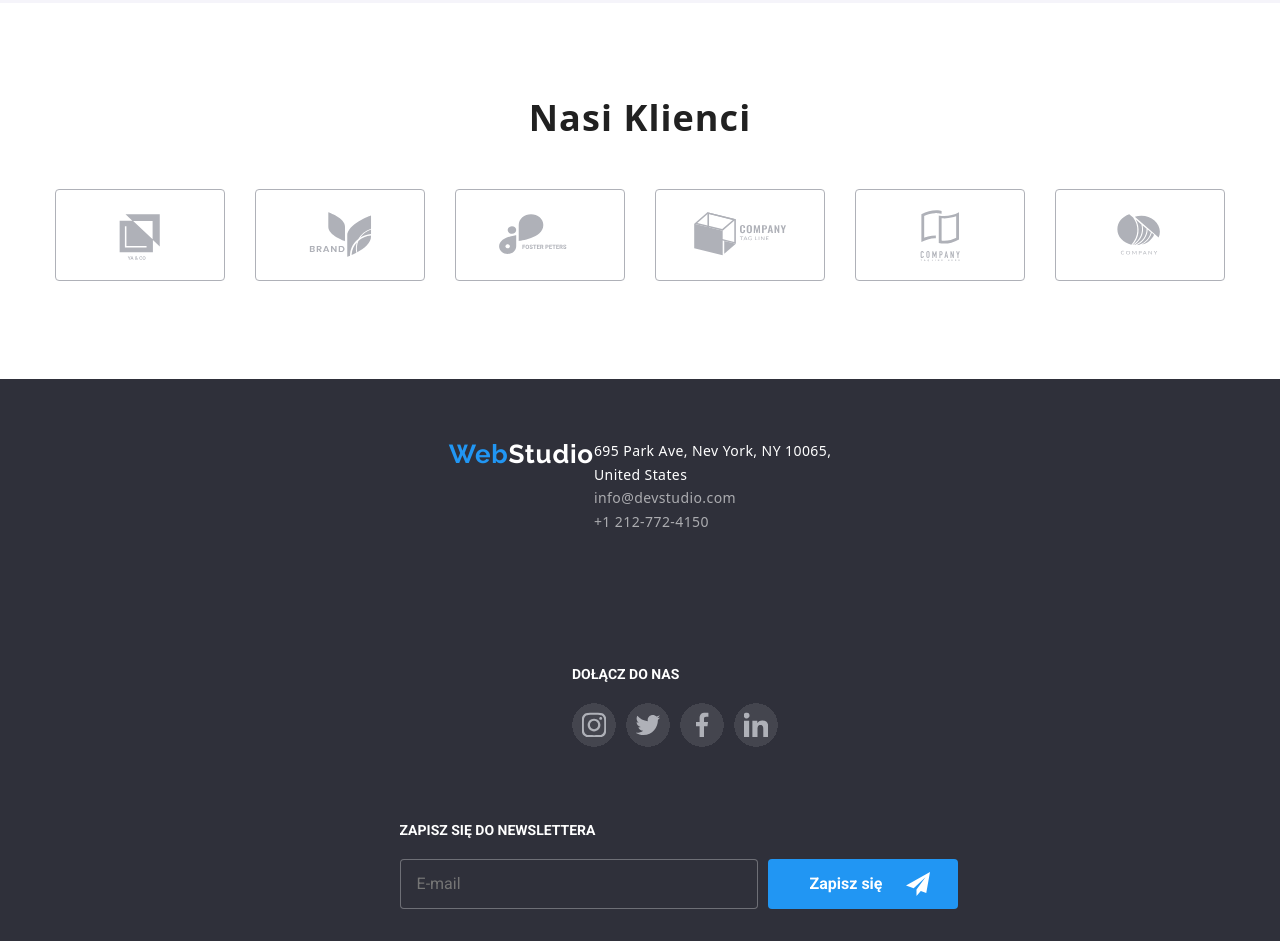
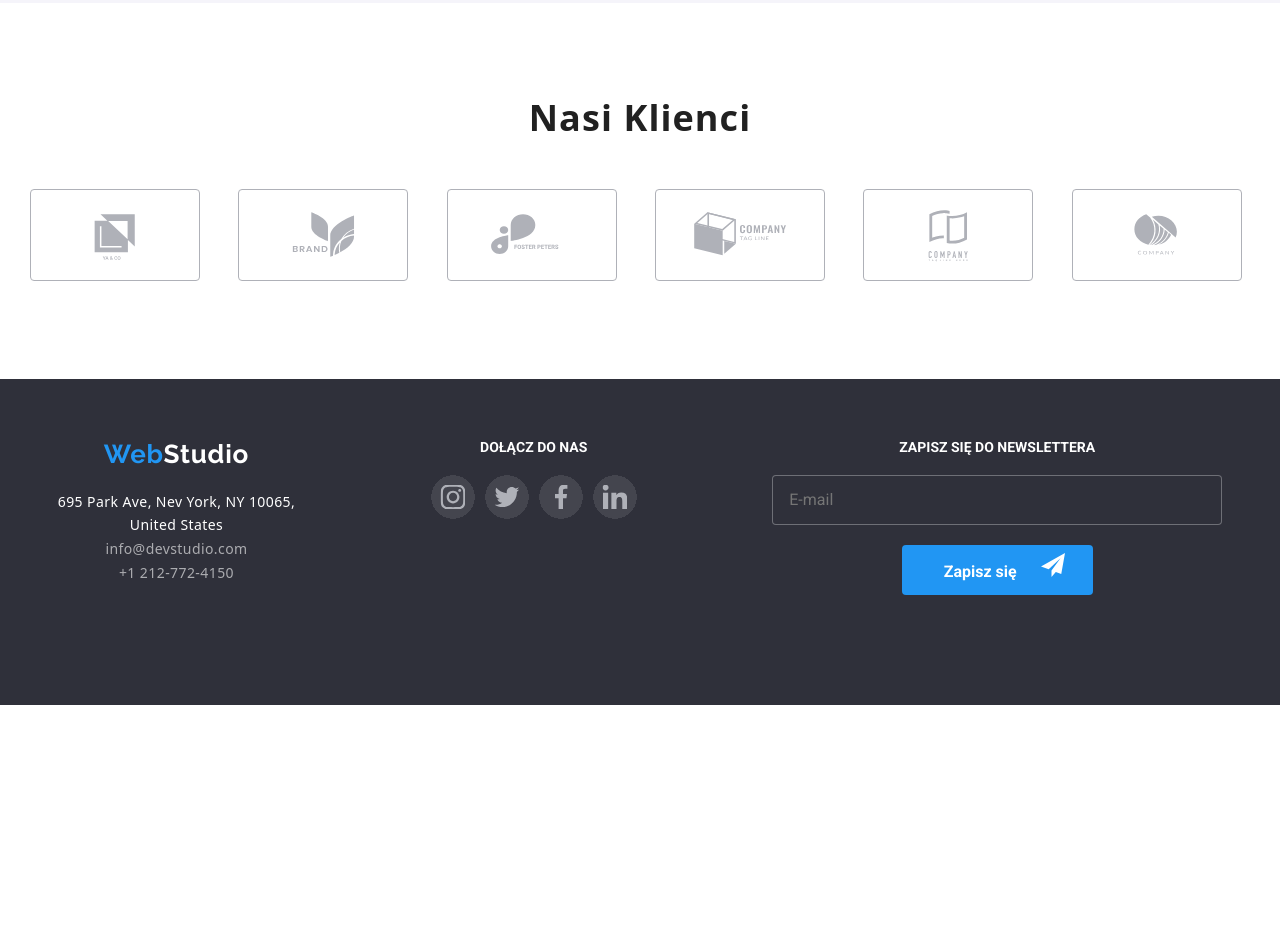
Before and after one commit to PawelBogusz1/goit-markup-hw-08, a website: page index.html in a window 1280 px wide. Shown: the part 2387-3328 px from the top of the page. After the commit the page ends 3092 px from the top, so only its background shows below. Drawn offline with nearby package versions, Linux system fonts and the light colour scheme; files whose address does not match are found by name.

Commit message:
Homework08

```diff
--- a/index.html
+++ b/index.html
@@ -531,37 +531,37 @@
             Nasi Klienci
           </h2>
           <ul class="section-customer__list">
-            <li>
+            <li class="section-customer__icons">
               <svg class="section-customer__icon" width="170" height="92">
                 <use href="./images/icons.svg/icons.svg#icon-client1"></use>
               </svg>
             </li>
 
-            <li>
+              <li class="section-customer__icons">
               <svg class="section-customer__icon" width="170" height="92">
                 <use href="./images/icons.svg/icons.svg#icon-client5"></use>
               </svg>
             </li>
 
-            <li>
+              <li class="section-customer__icons">
               <svg class="section-customer__icon" width="170" height="92">
                 <use href="./images/icons.svg/icons.svg#icon-client4"></use>
               </svg>
             </li>
 
-            <li>
+             <li class="section-customer__icons">
               <svg class="section-customer__icon" width="170" height="92">
                 <use href="./images/icons.svg/icons.svg#icon-client6"></use>
               </svg>
             </li>
 
-            <li>
+             <li class="section-customer__icons">
               <svg class="section-customer__icon" width="170" height="92">
                 <use href="./images/icons.svg/icons.svg#icon-client2"></use>
               </svg>
             </li>
 
-            <li>
+              <li class="section-customer__icons">
               <svg class="section-customer__icon" width="170" height="92">
                 <use href="./images/icons.svg/icons.svg#icon-client3"></use>
               </svg>
@@ -695,15 +695,16 @@
             <label class="section-footer__form-label" for="email"
               >ZAPISZ SIĘ DO NEWSLETTERA</label
               >
+              <ul class="section-footer__form-lista">
+                <li class="section-footer__form-element1">
 
-            <div class="section-footer__form-mail">
               <input
               type="email"
               name="email"
               id="email"
               placeholder="E-mail"
-              />
-
+              /></li>
+              <li class="section-footer__form-element2">
               <button type="submit" class="section-footer__button">
                 Zapisz się<svg
                 class="section-footer__icon"
@@ -713,7 +714,10 @@
                 <use href="./images/icons.svg/icons.svg#icon-iconsend"></use>
                       </svg>
             </button>
-            </div>
+              </li>
+              </ul>
+            </form>
+            </form>
           </form>
         </div>
       </div>
--- a/sass/components/_section-customer.scss
+++ b/sass/components/_section-customer.scss
@@ -7,7 +7,10 @@
     transition-duration: 250ms;
     transition-timing-function: cubic-bezier(0.4, 0, 0.2, 1);
 
-
+}
+.section-customer__icons{
+  justify-content: center;
+  flex-basis: calc((100% - 180px) / 2);
 }
 
 .section-customer__icon:hover,
@@ -65,8 +68,11 @@ padding-bottom: 94px;
     transition-timing-function: cubic-bezier(0.4, 0, 0.2, 1);
      flex-basis: calc((100% - 60px) / 2);
  }
+ .section-customer__icons{
+  justify-content: center;
+  flex-basis: calc((100% - 180px) / 3);
 }
-
+   }
 
       @media screen and (min-width: 1200px) {
  .section-customer__list{
@@ -85,5 +91,10 @@ padding-bottom: 94px;
     transition-property: border-color;
     transition-duration: 250ms;
     transition-timing-function: cubic-bezier(0.4, 0, 0.2, 1);
+
  }
+ .section-customer__icons{
+  justify-content: center;
+  flex-basis: calc((100% - 180px) / 6);
 }
+      }
--- a/sass/components/_section-footer.scss
+++ b/sass/components/_section-footer.scss
@@ -1,101 +1,27 @@
-
-
- .section-footer__social-list{
+footer {
+  background-color: #2f303a;
+  padding-bottom: 60px;
+}
+.section-footer {
   display: flex;
-flex-direction: row;
-list-style: none;
-flex-grow: 1;
-gap:10px;
-
-
+  flex-direction: column;
+  text-align: center;
 }
- .section-footer__form-label{
+.section-footer__contact {
   display: flex;
-flex-direction:row;
-list-style: none;
-flex-grow: 1;
-gap:10px;
-padding-left: 78px;
-padding-top: 72px;
-    font-family: Roboto;
-font-Weight:700;
-font-size: 14px;
-line-height:16.41px;
+  flex-direction: column;
+  align-items: center;
+}
+.section-footer__contact-logo1 {
+  color: var(--brand-color-czcionka2);
 }
 
- .section-footer__form-mail{
-     display: flex;
-flex-direction:row;
-list-style: none;
-flex-grow: 1;
-gap:10px;
-padding-top: 20px;;
-padding-left: 78px;
-padding-bottom: 32px;
+.section-footer__contact-logo2 {
+  color: var(--brand-color-czcionka3);
 }
 
-
-.section-footer__button{
-border: 1px solid rgba(255, 255, 255, 0.3);
-background-color:var(--brand-color-background4);
-border-radius: 4px;
-font-family: Roboto;
-color:var(--brand-color-czcionka3);
-font-Weight:700;
-font-Size:16px;
-Line-height:30px;
-cursor: pointer;
-display: flex;
-align-items: center;
-   padding-left: 42px;
-    padding-top: 8px;
-    padding-bottom: 8px;
-     border: 0px;
-}
-
-
-
-
-.section-footer__icon{
-    fill:var(--brand-color-czcionka3);
-    margin-left: 24px;
-    margin-right: 28px;
-    display: flexbox;
-   align-items: center;
-
-}
-
-
-    .section-footer__social-icon{
-        justify-content:flex-start;
-      margin: 0.0rem;
- padding: 0.6rem;
-Fill: #AFB1B8;
-background: radial-gradient(circle,rgba(255, 255, 255, 0.1)70% 70%, var(--brand-color-background)70%);
-transition: 250ms;
-  transition-timing-function: cubic-bezier(0.4, 0, 0.2, 1);
-
-
-    }
-
-.section-footer__social-icon:hover{
-   background: radial-gradient(circle, #2196f3 70%, var(--brand-color-background)70%);
-   fill:white;
-
-  }
-
-
-.section-footer__contact-logo1{
-    color:var(--brand-color-czcionka2);
-}
-
-    .section-footer__contact-logo2{
-        color:var(--brand-color-czcionka3)
-    }
-
-
-.section-footer__contact-logo{
-    display:block;
+.section-footer__contact-logo {
+  display: block;
   padding-bottom: 20px;
   color: var(--brand-color-czcionka2);
   font-family: "Raleway";
@@ -106,254 +32,164 @@ transition: 250ms;
   transition: 250ms;
   transition-timing-function: cubic-bezier(0.4, 0, 0.2, 1);
 }
+.section-footer__social-list {
+  display: flex;
+  flex-direction: row;
+  list-style: none;
+  flex-grow: 1;
+  gap: 10px;
+  justify-content: center;
+}
+.section-footer__form-label {
+  display: flex;
+  flex-direction: row;
+  list-style: none;
+  flex-grow: 1;
+  gap: 10px;
+  justify-content: center;
 
-        .section-footer__address-linker{
-    color: rgba(255, 255, 255, 0.6);;
+  font-family: Roboto;
+  font-weight: 700;
   font-size: 14px;
-        font-weight: 400;
-        line-height: 1.71;
-        letter-spacing: 0.03em;
-        font-style:normal;
-        transition: 250ms;
-  transition-timing-function: cubic-bezier(0.4, 0, 0.2, 1);
-
+  line-height: 16.41px;
 }
 
-.section-footer__address{
+.section-footer__contact-logo:hover,
+.section-footer__address-linker:hover {
+  color: var(--brand-color-czcionka2);
+}
+.section-footer__contact-logo:focus,
+.section-footer__address-linker:focus {
+  color: var(--brand-color3);
+}
+
+.section-footer__contact-logo,
+.section-footer__address-linker {
+  text-decoration: none;
+}
+
+.section-footer__social-icon:hover {
+  background: radial-gradient(
+    circle,
+    #2196f3 70%,
+    var(--brand-color-background) 70%
+  );
+  fill: white;
+}
+
+.section-footer__address {
   font-size: 14px;
   font-weight: 400;
   line-height: 1.71;
   letter-spacing: 0.03em;
   font-style: normal;
-        color:var(--brand-color-czcionka3)
+  color: var(--brand-color-czcionka3);
+  text-align: center;
 }
-
-.section-footer__social-header{
-    display: block;
-    padding-bottom: 20px;
-    font-family: Roboto;
-font-Weight:700;
+.section-footer__address-linker {
+  color: rgba(255, 255, 255, 0.6);
   font-size: 14px;
-line-height:16.41px;
+  font-weight: 400;
+  line-height: 1.71;
+  letter-spacing: 0.03em;
+  font-style: normal;
+  transition: 250ms;
+  transition-timing-function: cubic-bezier(0.4, 0, 0.2, 1);
 }
-
-
-.section-footer__contact{
-    padding-top: 60px;
-    padding-bottom: 60px;
-    display: flex;
-}
-
-.section-footer{
-    display: flex;
- flex-wrap: wrap;
-   align-items: center;
-   flex-direction: column;
-
-
-}
-
-.section-footer__social{
-    padding-top: 72px;
-    margin-left: 70px;
-}
-
-.section-footer__contact-logo:hover,
-.section-footer__address-linker:hover
-
-
-{
-  color:var(--brand-color-czcionka2);
-
-}
-.section-footer__contact-logo:focus,
-.section-footer__address-linker:focus
-{
-
-    color:var(--brand-color3);
-
-}
-
-
-.section-footer__contact-logo,
-.section-footer__address-linker{
- text-decoration: none;
-}
-
- @media screen and (min-width: 1200px) {
- .section-footer__social-list{
+.section-footer__social-list {
   display: flex;
   flex-direction: row;
   list-style: none;
   flex-grow: 1;
-gap:10px;
-
-
- }
- .section-footer__form-label{
-     display: flex;
-flex-direction:row;
-list-style: none;
-flex-grow: 1;
-gap:10px;
-padding-left: 78px;
-padding-top: 72px;
-    font-family: Roboto;
-font-Weight:700;
-font-size: 14px;
-line-height:16.41px;
+  gap: 10px;
 }
 
- .section-footer__form-mail{
-     display: flex;
-flex-direction:row;
-list-style: none;
-flex-grow: 1;
-gap:10px;
-padding-top: 20px;;
-padding-left: 78px;
-padding-bottom: 32px;
+.section-footer__social-header {
+  display: block;
+  padding-bottom: 20px;
+  padding-top: 60px;
+  font-family: Roboto;
+  font-weight: 700;
+  font-size: 14px;
+  line-height: 16.41px;
 }
 
+.section-footer__social-icon {
+  justify-content: flex-start;
+  margin: 0rem;
+  padding: 0.6rem;
+  fill: #afb1b8;
+  background: radial-gradient(
+    circle,
+    rgba(255, 255, 255, 0.1) 70% 70%,
+    var(--brand-color-background) 70%
+  );
+  transition: 250ms;
+  transition-timing-function: cubic-bezier(0.4, 0, 0.2, 1);
+}
 
-.section-footer__button{
+.section-footer__icon {
+  fill: var(--brand-color-czcionka3);
+  margin-left: 24px;
+  margin-right: 28px;
+  display: flexbox;
+  align-items: center;
+}
+.section-footer__form-element1 {
+  padding-top: 20px;
+  padding-bottom: 20px;
+}
+
+.section-footer__button {
   border: 1px solid rgba(255, 255, 255, 0.3);
-background-color:var(--brand-color-background4);
+  background-color: var(--brand-color-background4);
   border-radius: 4px;
   font-family: Roboto;
-color:var(--brand-color-czcionka3);
-font-Weight:700;
-font-Size:16px;
-Line-height:30px;
+  color: var(--brand-color-czcionka3);
+  font-weight: 700;
+  font-size: 16px;
+  line-height: 30px;
   cursor: pointer;
-display: flex;
-align-items: center;
+
   padding-left: 42px;
   padding-top: 8px;
   padding-bottom: 8px;
   border: 0px;
 }
 
+// TABLET
 
-
-
-.section-footer__icon{
-    fill:var(--brand-color-czcionka3);
-    margin-left: 24px;
-    margin-right: 28px;
-    display: flexbox;
+@media screen and (min-width: 768px) {
+  .section-footer {
+    display: flex;
+    flex-direction: row;
+    justify-content: space-around;
+    gap: 0 50px;
+    text-align: center;
+    flex-wrap: wrap;
+  }
+  .section-footer__contact {
+    padding-top: 60px;
+    padding-bottom: 60px;
+    display: flex;
+    flex-direction: column;
     align-items: center;
-
+  }
 }
 
+// DESKTOP
 
-    .section-footer__social-icon{
-        justify-content:flex-start;
-      margin: 0.0rem;
- padding: 0.6rem;
-Fill: #AFB1B8;
-background: radial-gradient(circle,rgba(255, 255, 255, 0.1)70% 70%, var(--brand-color-background)70%);
-transition: 250ms;
-  transition-timing-function: cubic-bezier(0.4, 0, 0.2, 1);
-
-
-    }
-
-.section-footer__social-icon:hover{
-   background: radial-gradient(circle, #2196f3 70%, var(--brand-color-background)70%);
-   fill:white;
-
-  }
-
-
-.section-footer__contact-logo1{
-    color:var(--brand-color-czcionka2);
-}
-
-    .section-footer__contact-logo2{
-        color:var(--brand-color-czcionka3)
-    }
-
-
-.section-footer__contact-logo{
-    display:block;
-    padding-bottom: 20px;
-    color: var(--brand-color-czcionka2);
-    font-family: "Raleway";
-        font-size: 26px;
-        font-weight: 700;
-        line-height: 1.19;
-        letter-spacing: 0.03em;
-        transition: 250ms;
-  transition-timing-function: cubic-bezier(0.4, 0, 0.2, 1);
-}
-
-        .section-footer__address-linker{
-    color: rgba(255, 255, 255, 0.6);;
-        font-size: 14px;
-        font-weight: 400;
-        line-height: 1.71;
-        letter-spacing: 0.03em;
-        font-style:normal;
-        transition: 250ms;
-  transition-timing-function: cubic-bezier(0.4, 0, 0.2, 1);
-
-        }
-
-.section-footer__address{
-        font-size: 14px;
-        font-weight: 400;
-        line-height: 1.71;
-        letter-spacing: 0.03em;
-        font-style: normal;
-        color:var(--brand-color-czcionka3)
-}
-
-.section-footer__social-header{
-    display: block;
-    padding-bottom: 20px;
-    font-family: Roboto;
-font-Weight:700;
-font-size: 14px;
-line-height:16.41px;
-}
-
-
-.section-footer__contact{
-    padding-top: 60px;
+@media screen and (min-width: 1199px) {
+  footer {
+    background-color: #2f303a;
     padding-bottom: 60px;
   }
-
-.section-footer{
-    display:flex;
-
-
+  .section-footer {
+    display: flex;
+    flex-direction: row;
+    flex-wrap: nowrap;
   }
-
-.section-footer__social{
-    padding-top: 72px;
-    margin-left: 70px;
-}
-
-.section-footer__contact-logo:hover,
-.section-footer__address-linker:hover
-
-
-{
-  color:var(--brand-color-czcionka2);
-
-}
-.section-footer__contact-logo:focus,
-.section-footer__address-linker:focus
-{
-
-    color:var(--brand-color3);
-
-}
-
-
-.section-footer__contact-logo,
-.section-footer__address-linker{
- text-decoration: none;
+  .section-footer__form {
+    padding-top: 60px;
   }
 }
--- a/sass/components/_section-team.scss
+++ b/sass/components/_section-team.scss
@@ -28,9 +28,6 @@
   font-size: 36px;
   line-height: 42px;
   letter-spacing: 0.03em;
-}
-
-.section-team__header {
   padding-bottom: 50px;
   padding-top: 94px;
 }
@@ -98,7 +95,7 @@
     justify-content: center;
     display: flex;
     margin-bottom: 30px;
-    max-width: 354px;
+   width:100vw;
     flex-basis: calc((100% - 60px) / 2);
   }
 }
--- a/sass/utils/_input-email.scss
+++ b/sass/utils/_input-email.scss
@@ -1,6 +1,7 @@
 
  #email{
-width:358px;
+width:80vw;
+max-width: 450px;
 Height:50px;
 border: 1px solid rgba(255, 255, 255, 0.3);
 background-color:var(--brand-color-background);
```
Also changed, not shown: css/main.min.css, 1 other file. Lines whose indentation alone changed are shown as unchanged.
